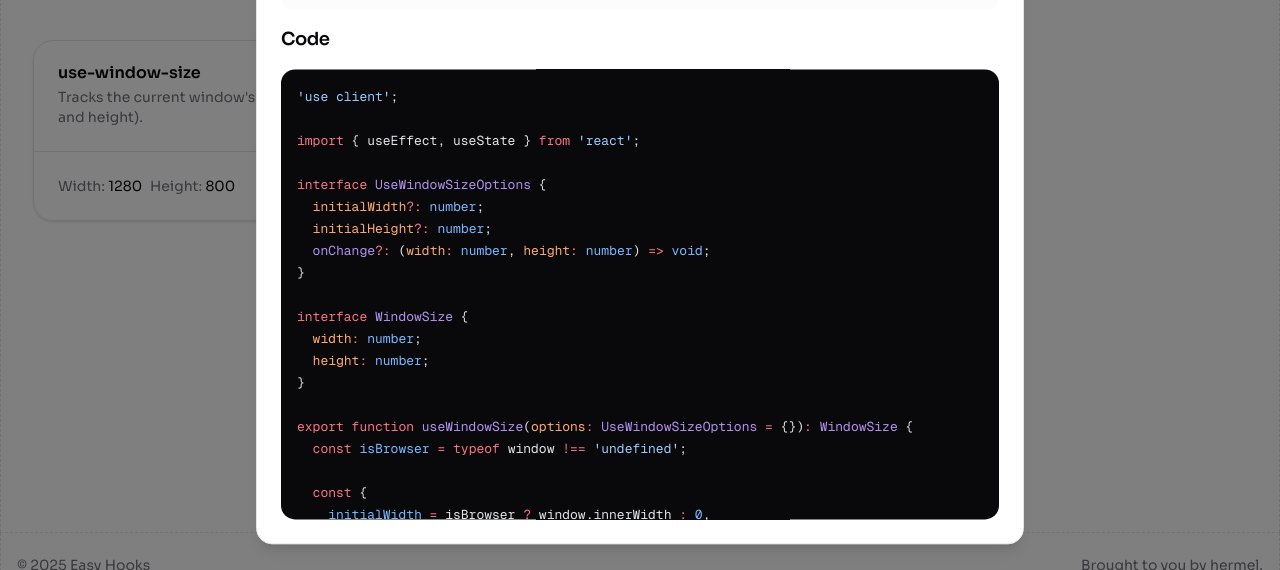
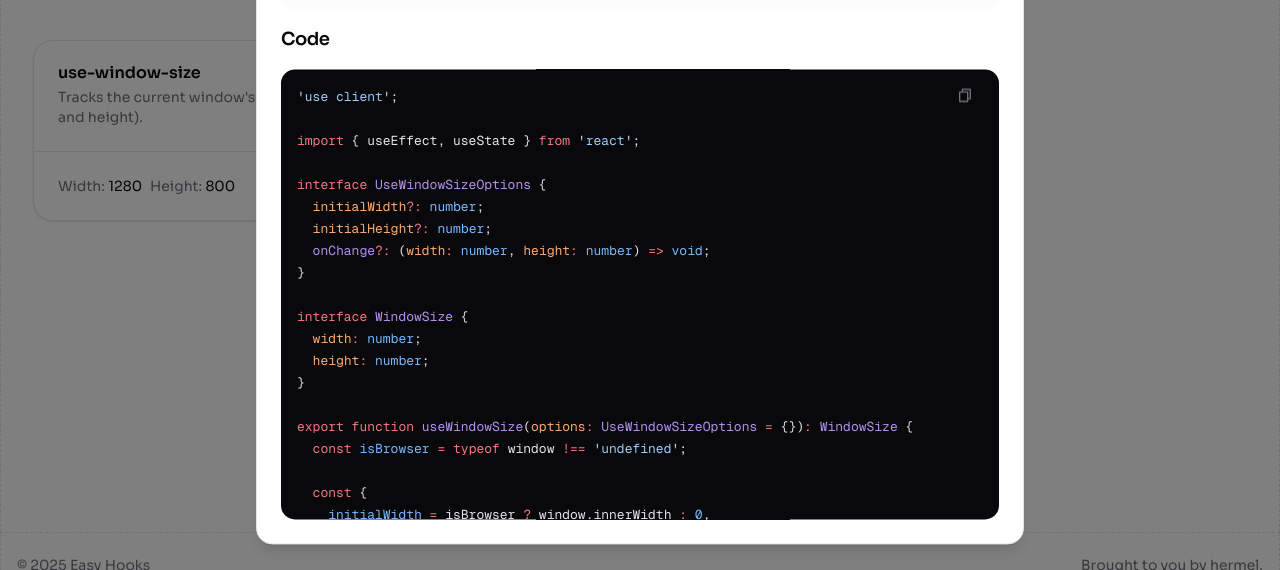
Before and after one commit to matbrgz/guarahooks, a Next.js app: page /sensors in a window 1280 px wide. Both pictures are taken after a click on the button 394 px from the left and 271 px from the top of the page. Shown: the part 204-774 px from the top of the page. Built offline with nearby package versions, Linux system fonts and the light colour scheme.

Commit message:
style: ui improvements on hook-details and tabs

```diff
--- a/assets/globals.css
+++ b/assets/globals.css
@@ -143,4 +143,19 @@
     background: hsl(var(--border));
     border-radius: 4px;
   }
+
+  pre::-webkit-scrollbar {
+    width: 4px;
+  }
+  pre::-webkit-scrollbar-track {
+    background: transparent;
+  }
+  pre::-webkit-scrollbar-thumb {
+    background: var(--border);
+    border-radius: 4px;
+  }
+  pre {
+    scrollbar-width: thin;
+    scrollbar-color: var(--border) transparent;
+  }
 }
--- a/components/hook-details.tsx
+++ b/components/hook-details.tsx
@@ -100,14 +100,15 @@
               Use the CLI to add components to your project
             </DialogDescription>
           </DialogHeader>
-          <div className="min-w-0 flex flex-col gap-4">
+          <div className="min-w-0 space-y-4">
             <ScriptCopy name={hook.name} />
             <p className="text-lg font-semibold tracking-tight">Code</p>
+            <div className="relative">
               {code === '' ? (
                 <p className="text-muted-foreground text-sm">
                   No code available. If you think this is an error, please{' '}
                   <a
-                  href="https://github.com/origin-space/originui/issues"
+                    href="https://github.com/h3rmel/easy-hooks/issues"
                     target="_blank"
                     rel="noopener noreferrer"
                     className="text-foreground font-medium underline hover:no-underline"
@@ -123,9 +124,10 @@
                     lang="ts"
                     preHighlighted={highlightedCode}
                   />
-                <CopyButton componentSource={code} />
+                  <CopyButton componentSource={code} className="right-4" />
                 </>
               )}
+            </div>
           </div>
         </DialogContent>
       </Dialog>
--- a/components/ui/tabs.tsx
+++ b/components/ui/tabs.tsx
@@ -43,7 +43,7 @@
     <TabsPrimitive.Trigger
       data-slot="tabs-trigger"
       className={cn(
-        "data-[state=active]:bg-background dark:data-[state=active]:text-foreground dark:data-[state=active]:border-input dark:data-[state=active]:bg-input/30 text-foreground dark:text-muted-foreground inline-flex h-[calc(100%-1px)] flex-1 items-center justify-center gap-1.5 rounded-md border border-transparent px-2 py-1 text-sm font-medium whitespace-nowrap transition-[color,box-shadow] focus-visible:outline-1 disabled:pointer-events-none disabled:opacity-50 data-[state=active]:shadow-sm [&_svg]:pointer-events-none [&_svg]:shrink-0 [&_svg:not([class*='size-'])]:size-4",
+        "cursor-pointer data-[state=active]:bg-background dark:data-[state=active]:text-foreground dark:data-[state=active]:border-input dark:data-[state=active]:bg-input/30 text-foreground dark:text-muted-foreground inline-flex h-[calc(100%-1px)] flex-1 items-center justify-center gap-1.5 rounded-md border border-transparent px-2 py-1 text-sm font-medium whitespace-nowrap transition-[color,box-shadow] focus-visible:outline-1 disabled:pointer-events-none disabled:opacity-50 data-[state=active]:shadow-sm [&_svg]:pointer-events-none [&_svg]:shrink-0 [&_svg:not([class*='size-'])]:size-4",
         className,
       )}
       {...props}
--- a/package.json
+++ b/package.json
@@ -22,6 +22,7 @@
   "dependencies": {
     "@radix-ui/react-dialog": "^1.1.7",
     "@radix-ui/react-dropdown-menu": "^2.1.7",
+    "@radix-ui/react-scroll-area": "^1.2.4",
     "@radix-ui/react-slot": "^1.2.0",
     "@radix-ui/react-tabs": "^1.1.4",
     "@radix-ui/react-tooltip": "^1.2.0",
```
Also changed, not shown: 1 other file (tests, documents, lock files or other folders). Lines whose indentation alone changed are shown as unchanged.
